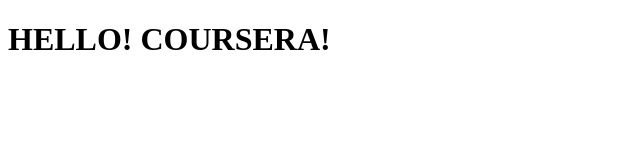
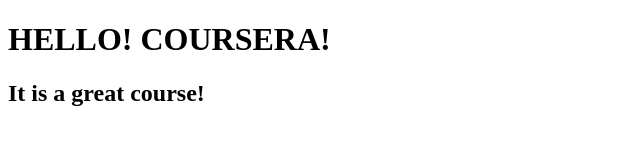
Before and after one commit to DanielMu-0/Coursera-test, a plain HTML site: page index.html in a window 1280 px wide. Shown: the whole page, without its empty margins (0-640 px from the left). Drawn offline with Linux system fonts and the light colour scheme.

Commit message:
small changes second submit

```diff
--- a/index.html
+++ b/index.html
@@ -7,5 +7,6 @@
 </head>
 <body>
 <h1>HELLO! COURSERA!</h1>
+<h2>It is a great course!</h2>
 </body>
 </html>
```
